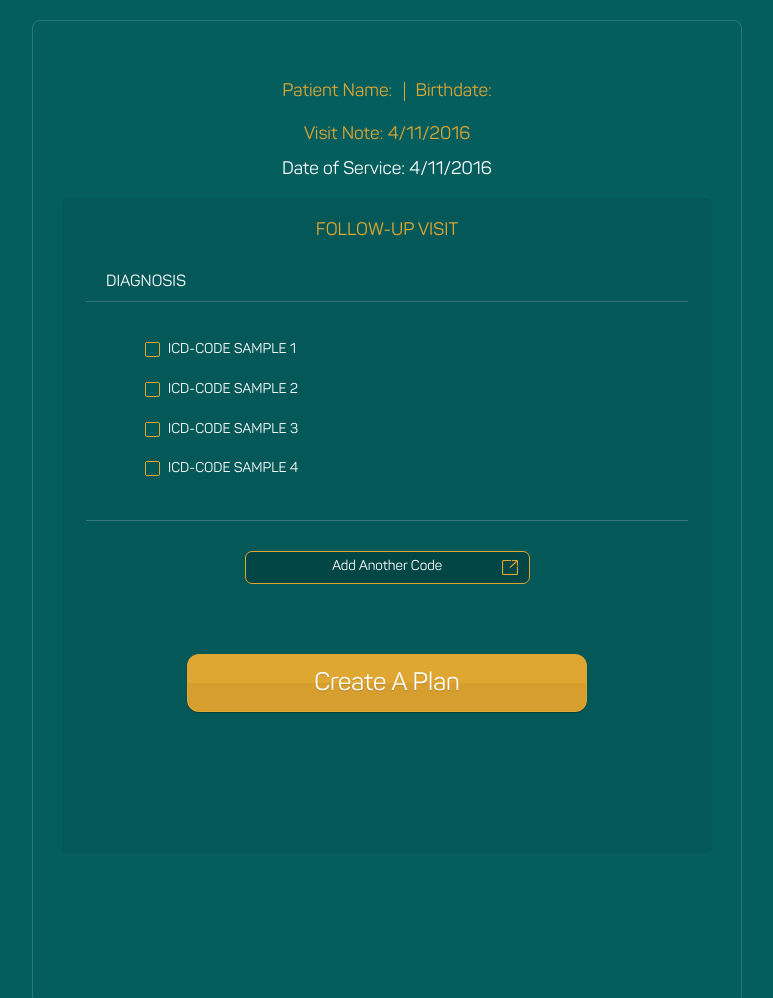
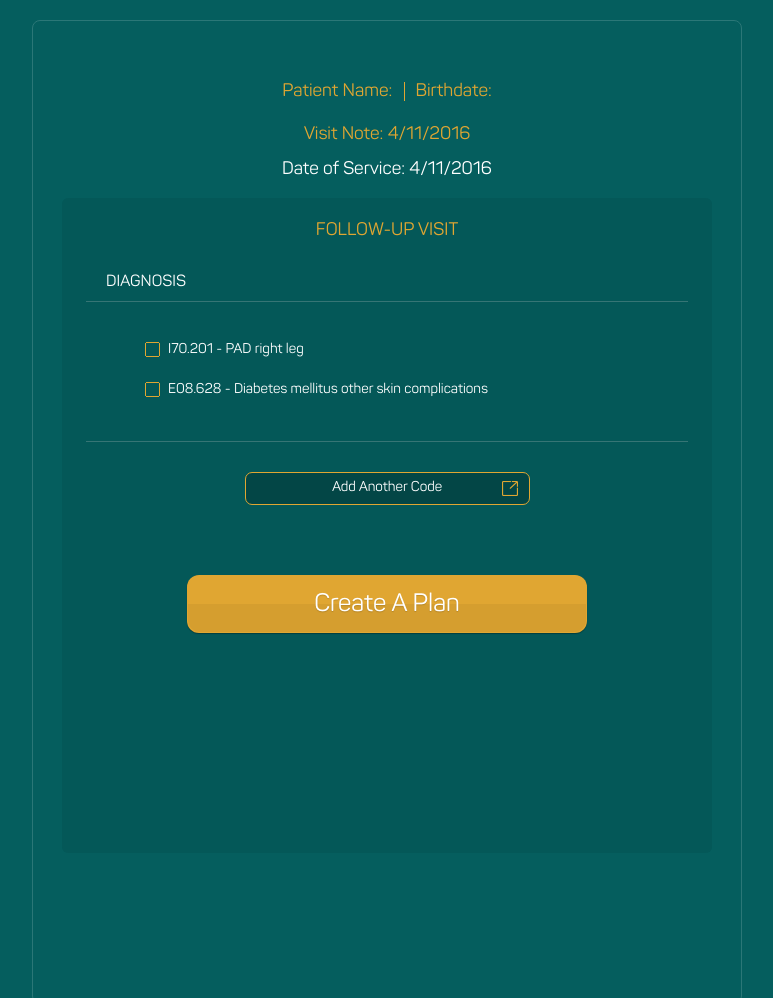
Before and after one commit to erwindacua/whs, a plain HTML site: page page17.html in a window 1280 px wide. Shown: the top 998 px of the page, without its empty margins (253-1026 px from the left). Drawn offline with nearby package versions, Linux system fonts and the light colour scheme.

Commit message:
fasdfs
fsadf

```diff
--- a/config.xml
+++ b/config.xml
@@ -1,8 +1,8 @@
 <?xml version='1.0' encoding='utf-8'?>
 <widget id="ph.xynapx.whs" version="1.0.0" xmlns="http://www.w3.org/ns/widgets" xmlns:gap="http://phonegap.com/ns/1.0">
-    <name>Wound Healing Solutions</name>
-    <description>Wound Healing Solutions of Intuitive Solutions</description>
-    <author email="support@xynapx.ph" href="http://xynapx.ph"> Intuitive Solutions</author>
+    <name>WHS QuickVisit</name>
+    <description>Wound Healing Solutions Quick Visit</description>
+    <author email="support@intuitive.solutions" href="http://intuitive.solutions"> Intuitive Solutions</author>
     <content src="index.html" />
     <preference name="DisallowOverscroll" value="true" />
     <preference name="android-minSdkVersion" value="14" />
--- a/page17.html
+++ b/page17.html
@@ -100,21 +100,13 @@
     <div id="whs_diagnosis_icd_box">
       <h3>DIAGNOSIS</h3>
       <ul>
-        <li>
+       <li>
           <input type="checkbox" name="icd-code1" id="icd_code_1" class="css-checkbox" />
-          <label for="icd_code_1" class="css-label">ICD-CODE SAMPLE 1</label>
+          <label for="icd_code_1" class="css-label">I70.201 - PAD right leg</label>
         </li>
         <li>
           <input type="checkbox" name="icd-code1" id="icd_code_2" class="css-checkbox" />
-          <label for="icd_code_2" class="css-label">ICD-CODE SAMPLE 2</label>
-        </li>
-        <li>
-          <input type="checkbox" name="icd-code1" id="icd_code_3" class="css-checkbox" />
-          <label for="icd_code_3" class="css-label">ICD-CODE SAMPLE 3</label>
-        </li>
-        <li>
-          <input type="checkbox" name="icd-code1" id="icd_code_4" class="css-checkbox" />
-          <label for="icd_code_4" class="css-label">ICD-CODE SAMPLE 4</label>
+          <label for="icd_code_2" class="css-label">E08.628	- Diabetes mellitus other skin complications</label>
         </li>
       </ul>
       <div class="whs_spacer_20_brd_top"></div>
@@ -127,29 +119,29 @@
             <div class="modal-header"> </div>
             <div class="radio_select_pg1">
               <button type="button" class="close" data-dismiss="modal"><img src="img/xclose_popup.png" /></button>
-              <div class="row">
+             <div class="row">
                 <div class="col-sm-6">
                   <div class="radio">
                     <input type="checkbox" name="radiog_dark" id="icd1" class="css-checkbox" />
-                    <label for="icd1" class="css-label radGroup2">ICD Code 1</label>
+                    <label for="icd1" class="css-label radGroup2">I70.201 - PAD right leg</label>
                   </div>
                   <div class="radio">
                     <input type="checkbox" name="radiog_dark" id="icd2" class="css-checkbox" />
-                    <label for="icd2" class="css-label radGroup2">ICD Code 2</label>
+                    <label for="icd2" class="css-label radGroup2">M62.49 - Contracture multiple sites</label>
                   </div>
                   <div class="radio">
                     <input type="checkbox" name="radiog_dark" id="icd5" class="css-checkbox" />
-                    <label for="icd5" class="css-label radGroup2">ICD Code 5</label>
+                    <label for="icd5" class="css-label radGroup2">L02.31 - Cutaneous abscess of buttock</label>
                   </div>
                 </div>
                 <div class="col-sm-6">
                   <div class="radio">
                     <input type="checkbox" name="radiog_dark" id="icd3" class="css-checkbox" />
-                    <label for="icd3" class="css-label radGroup2">ICD Code 3</label>
+                    <label for="icd3" class="css-label radGroup2">L03.115 - Cellulitis of right lower limb</label>
                   </div>
                   <div class="radio">
                     <input type="checkbox" name="radiog_dark" id="icd4" class="css-checkbox" />
-                    <label for="icd4" class="css-label radGroup2">ICD Code 4</label>
+                    <label for="icd4" class="css-label radGroup2">E08.628	- Diabetes mellitus other skin complications</label>
                   </div>
                 </div>
               </div>
@@ -190,16 +182,10 @@
       <h3>CREATE PLAN: <span>STEP 1</span></h3>
       <ul>
         <li>
-          <input type="text" readonly name="icd-code1" value="ICD-CODE SAMPLE 1"  />
+          <input type="text" readonly name="icd-code1" value="I70.201 - PAD right leg"  />
         </li>
         <li>
-          <input type="text" readonly name="icd-code2" value="ICD-CODE SAMPLE 2"  />
-        </li>
-        <li>
-          <input type="text" readonly name="icd-code3" value="ICD-CODE SAMPLE 3"  />
-        </li>
-        <li>
-          <input type="text" readonly name="icd-code4" value="ICD-CODE SAMPLE 4"  />
+          <input type="text" readonly name="icd-code2" value="E08.628	- Diabetes mellitus other skin complications"  />
         </li>
       </ul>
       <div class="whs_diagnosis_createplan">
```
